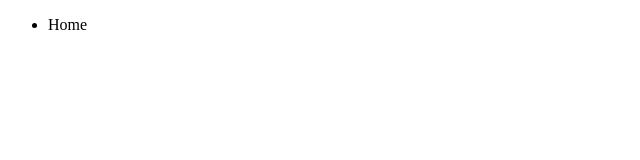
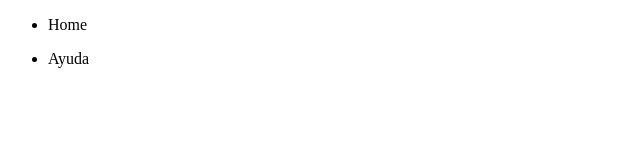
Before and after one commit to abnerlol68/project_septimo, a plain HTML site: page index.html in a window 1280 px wide. Shown: the full height of the page, 0-640 px from the left. Drawn offline with Linux system fonts and the light colour scheme.

Commit message:
Primer Cambio Alexis

```diff
--- a/index.html
+++ b/index.html
@@ -13,6 +13,9 @@
         <ul>
           <li>Home</li>
         </ul>
+        <ul>
+          <li>Ayuda</li>
+        </ul>
       </nav>
     </header>
     <main></main>
```
